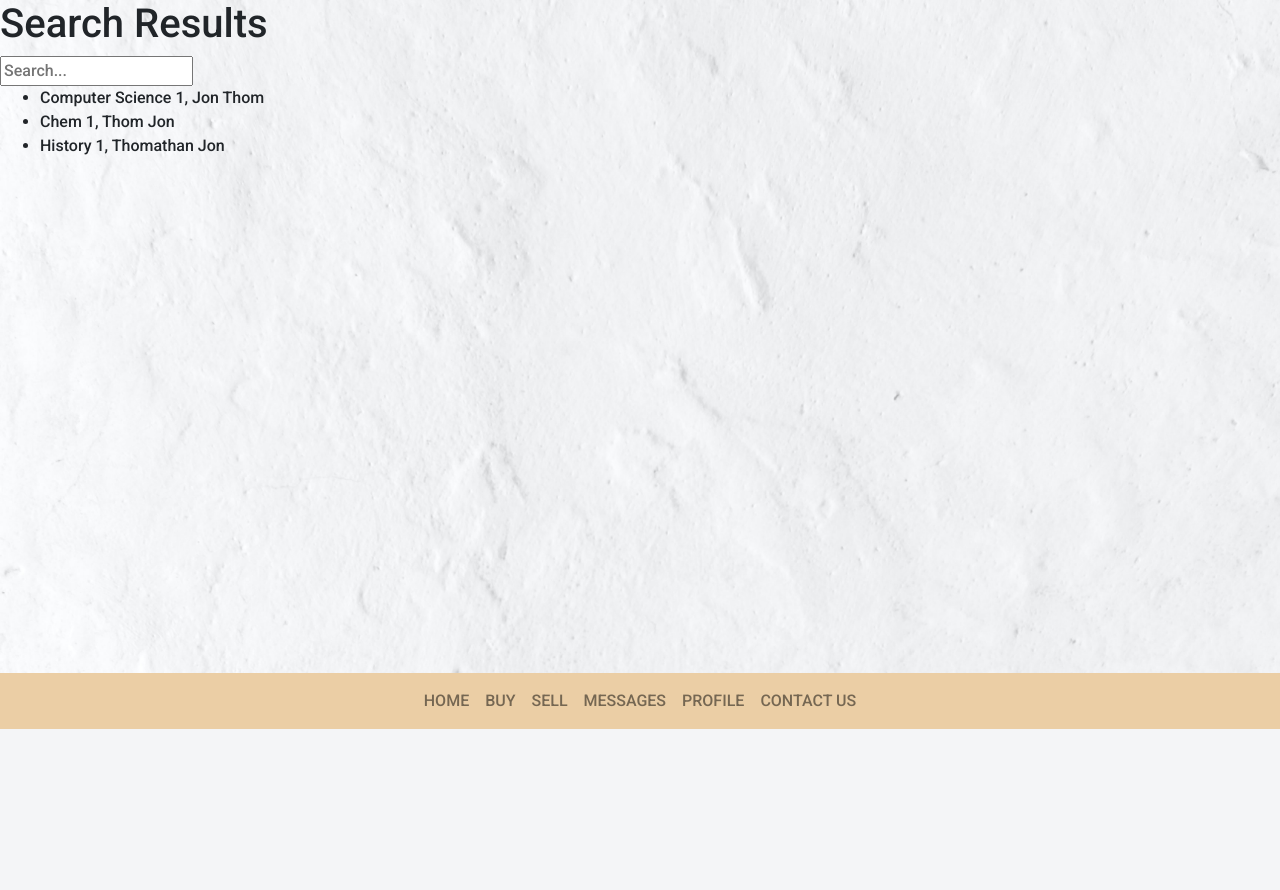
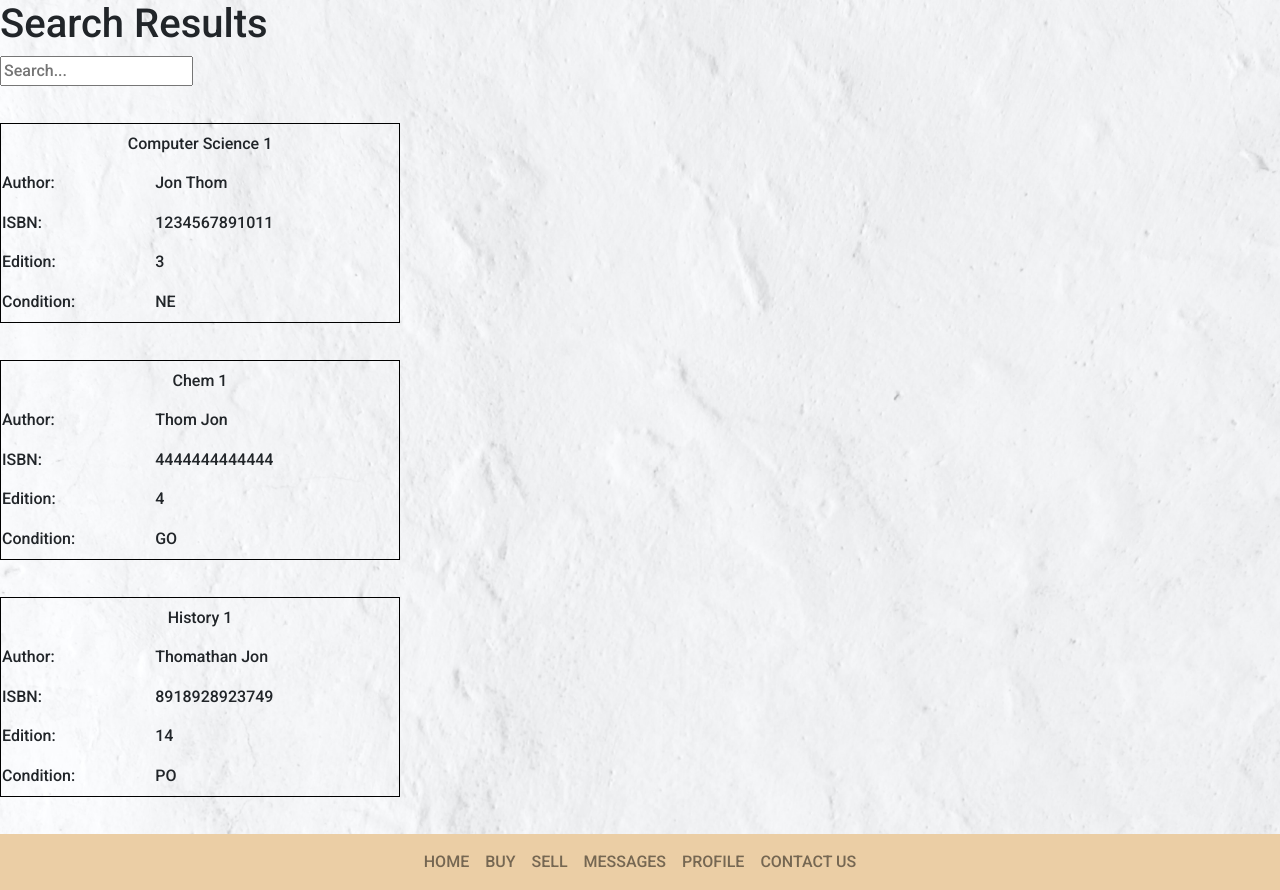
Before and after one commit to jthom19/BookBargainsProject, a Django app: page /search/ in a window 1280 px wide. Shown: the part 71-961 px from the top of the page. Before the commit the page ends 800 px from the top, so only its background shows below. Run offline with Django 3.2, Linux system fonts and the light colour scheme; data comes from the database, SQL or seed files in the repository; both versions use the stored data as it was after the commit; some libraries are stand-ins or nearby versions.

Commit message:
Search Aesthetic 1

```diff
--- a/bookbargains/templates/base.html
+++ b/bookbargains/templates/base.html
@@ -72,8 +72,8 @@
 
     {% block body_block %}
     {% endblock %}
-
-    <nav class="navbar navbar-light text-center fixed-bottom" style="background-color: #ebcea5;">
+    <pre class="tab">      </pre>
+    <nav class="navbar navbar-light text-center fixed-bottom" style="background-color: #ebcea5; position: static;">
         <ul class="navbar-nav d-flex flex-sm-row m-auto">
             <li class="nav-item mx-2">
                 <a class="nav-link" href="#">HOME <span class="sr-only">(current)</span></a>
--- a/bookbargains/templates/search.html
+++ b/bookbargains/templates/search.html
@@ -7,14 +7,33 @@
   <input name="q" type="text" placeholder="Search...">
 </form>
 
-<ul>
+
 
   {% for Book in object_list %}
-    <li>
-      {{ Book.title }}, {{ Book.author }}
-    </li>
+      <pre class="tab">      </pre>
+      <table style="width:400px; height: 200px; border:1px solid black">
+          <tr>
+              <td colspan="2" style="text-align:center">{{Book.title}}</td>
+          </tr>
+          <tr>
+            <td>Author:</td>
+            <td>{{Book.author}}</td>
+          </tr>
+          <tr>
+              <td>ISBN:</td>
+              <td>{{Book.ISBN13}}</td>
+          </tr>
+          <tr>
+              <td>Edition:</td>
+              <td>{{Book.edition}}</td>
+          </tr>
+          <tr>
+              <td>Condition:</td>
+              <td>{{Book.condition}}</td>
+              </tr>
+      </table>
   {% endfor %}
-</ul>
+
 
 
 
```
Also changed, not shown: bookbargains/db.sqlite3, bookbargains/media/images/Screen_Shot_2021-03-04_at_4.15.28_PM.png (added).
